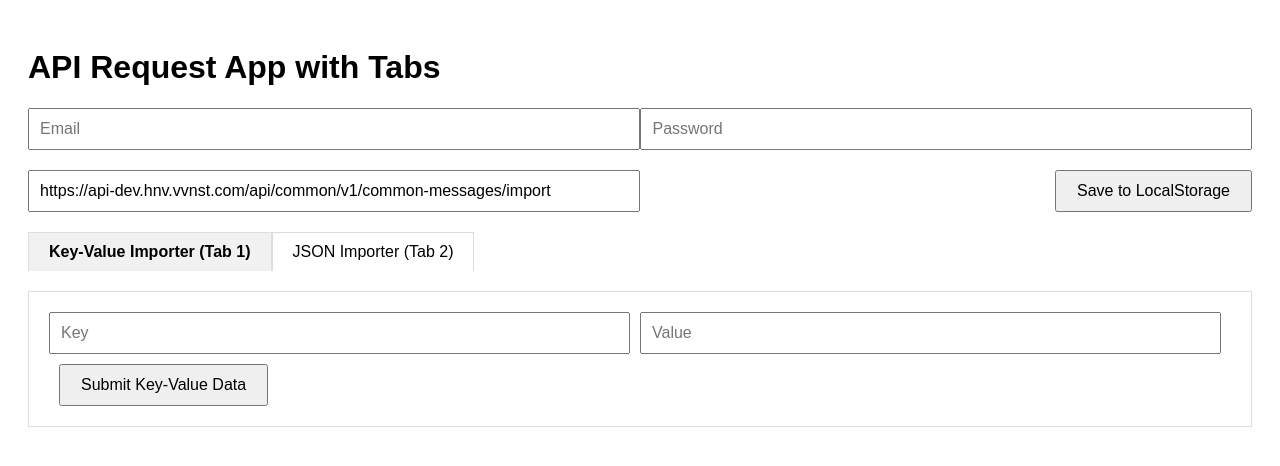
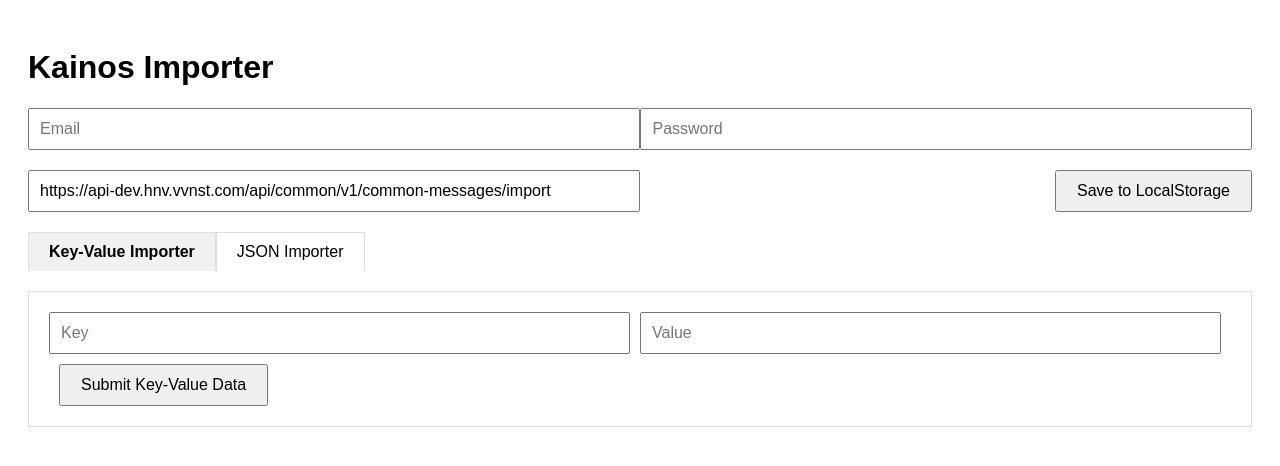
Before and after one commit to tri-ltv/kainos-importer, a plain HTML site: page index.html in a window 1280 px wide. Drawn offline with Linux system fonts and the light colour scheme.

Commit message:
update title

```diff
--- a/index.html
+++ b/index.html
@@ -60,7 +60,7 @@
     </style>
 </head>
 <body>
-    <h1>API Request App with Tabs</h1>
+    <h1>Kainos Importer</h1>
 
     <div class="input-group">
         <input type="text" id="email" placeholder="Email" value="">
@@ -73,8 +73,8 @@
     </div>
 
     <div class="tabs">
-        <div class="tab active" onclick="showTab(1)">Key-Value Importer (Tab 1)</div>
-        <div class="tab" onclick="showTab(2)">JSON Importer (Tab 2)</div>
+        <div class="tab active" onclick="showTab(1)">Key-Value Importer</div>
+        <div class="tab" onclick="showTab(2)">JSON Importer</div>
     </div>
 
     <div class="tab-content active" id="tab-1">
```
